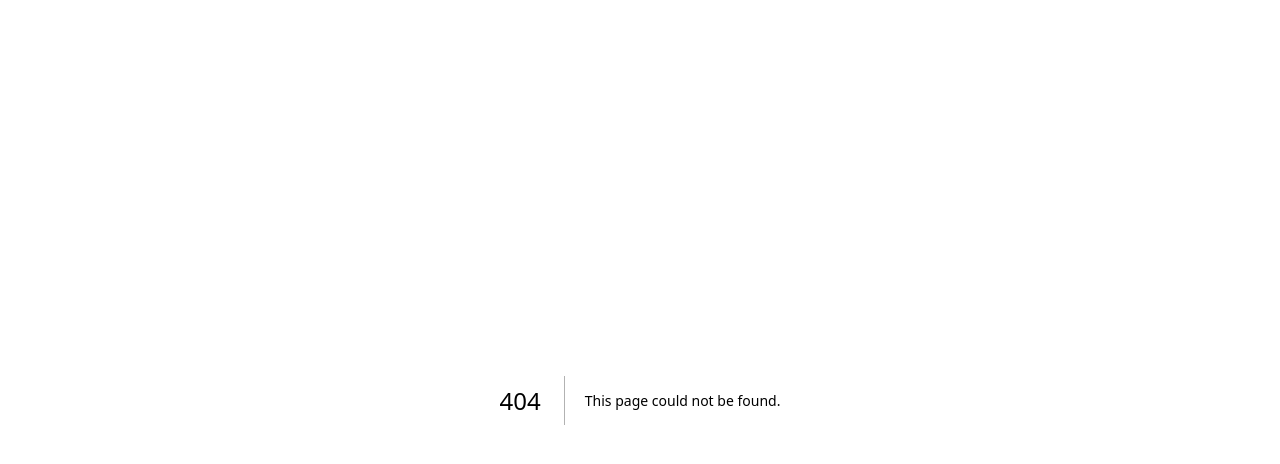
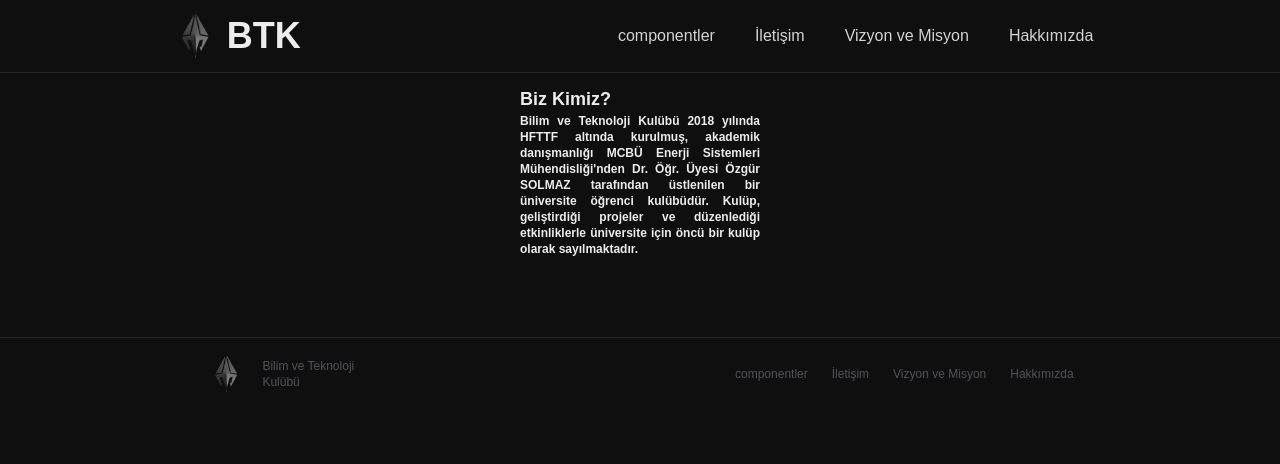
Before and after one commit to leidorf/btk-web-site, a Next.js app in the folder next-js/: page /about in a window 1280 px wide. Before the commit this address had no page. Shown: the top 464 px of the page. Built offline with nearby package versions, Linux system fonts and the light colour scheme.

Commit message:
about
ekledim

```diff
--- /dev/null
+++ b/next-js/pages/about.js
@@ -0,0 +1,19 @@
+import Layout from "./components/layout/Layout";
+import PageHead from "./components/layout/PageHead";
+
+const About = () => {
+  return (
+    <>
+      <Layout>
+        <PageHead title="Hakkımızda" />
+        <div className="justify-center flex text-xs">
+          <div className="font-bold w-60 h-60">
+          <p className="text-lg text-left">Biz Kimiz?</p>
+          <p className="text-justify">Bilim ve Teknoloji Kulübü 2018 yılında HFTTF altında kurulmuş, akademik danışmanlığı MCBÜ Enerji Sistemleri Mühendisliği'nden Dr. Öğr. Üyesi Özgür SOLMAZ tarafından üstlenilen bir üniversite öğrenci kulübüdür. Kulüp, geliştirdiği projeler ve düzenlediği etkinliklerle üniversite için öncü bir kulüp olarak sayılmaktadır.</p>
+          </div>
+        </div>
+      </Layout>
+    </>
+  );
+};
+export default About;
--- a/next-js/pages/components/layout/Footer.js
+++ b/next-js/pages/components/layout/Footer.js
@@ -50,9 +50,9 @@ const Footer = () => {
           <li>
             <Link
               className="footer-item"
-              href={`/components`}
+              href={`/about`}
             >
-              componentler
+              Hakkımızda
             </Link>
           </li>
         </ul>
--- a/next-js/pages/components/layout/Header.js
+++ b/next-js/pages/components/layout/Header.js
@@ -59,9 +59,9 @@ const Header = () => {
           <li>
             <Link
               className="header-item"
-              href={"/components"}
+              href={"/about"}
             >
-              componentler
+             Hakkımızda
             </Link>
           </li>
         </ul>
```
Also changed, not shown: next-js/styles/globals.css (line endings or trailing spaces).
